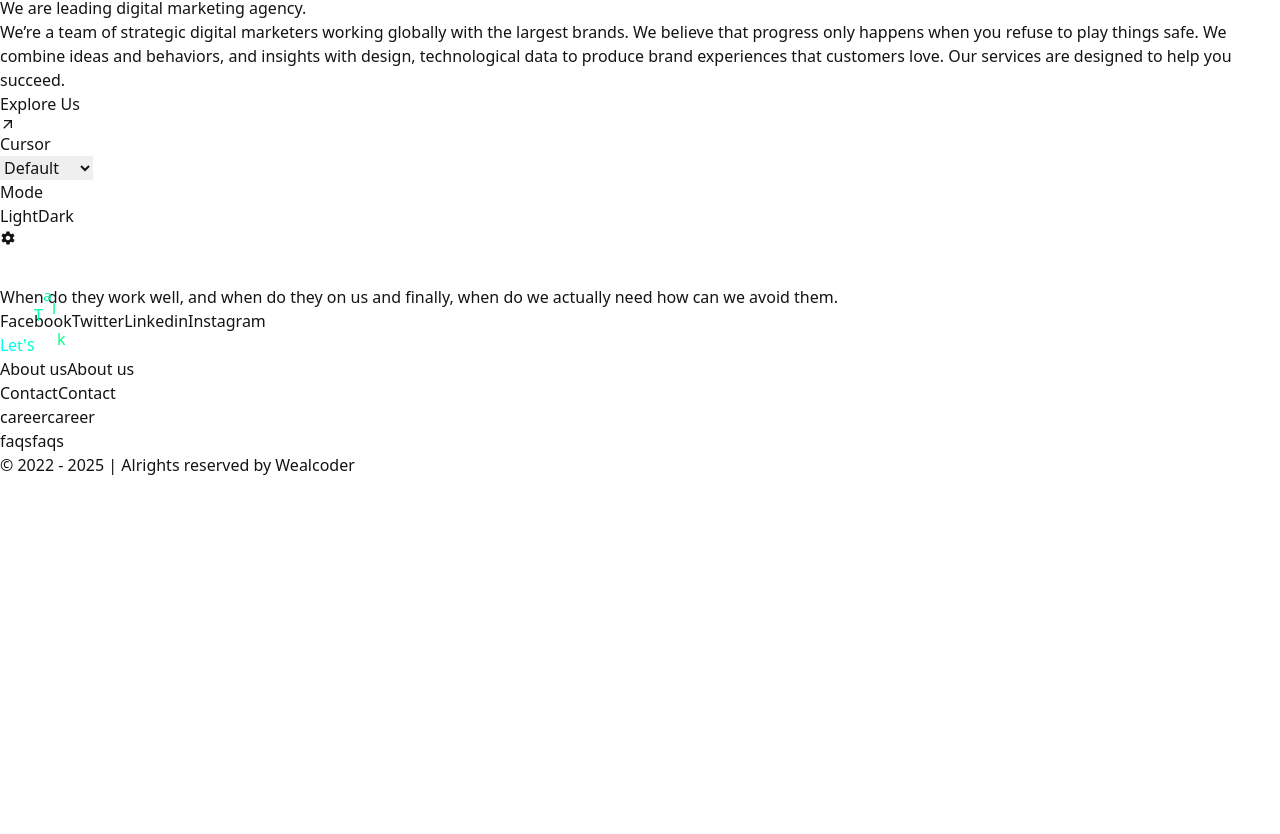
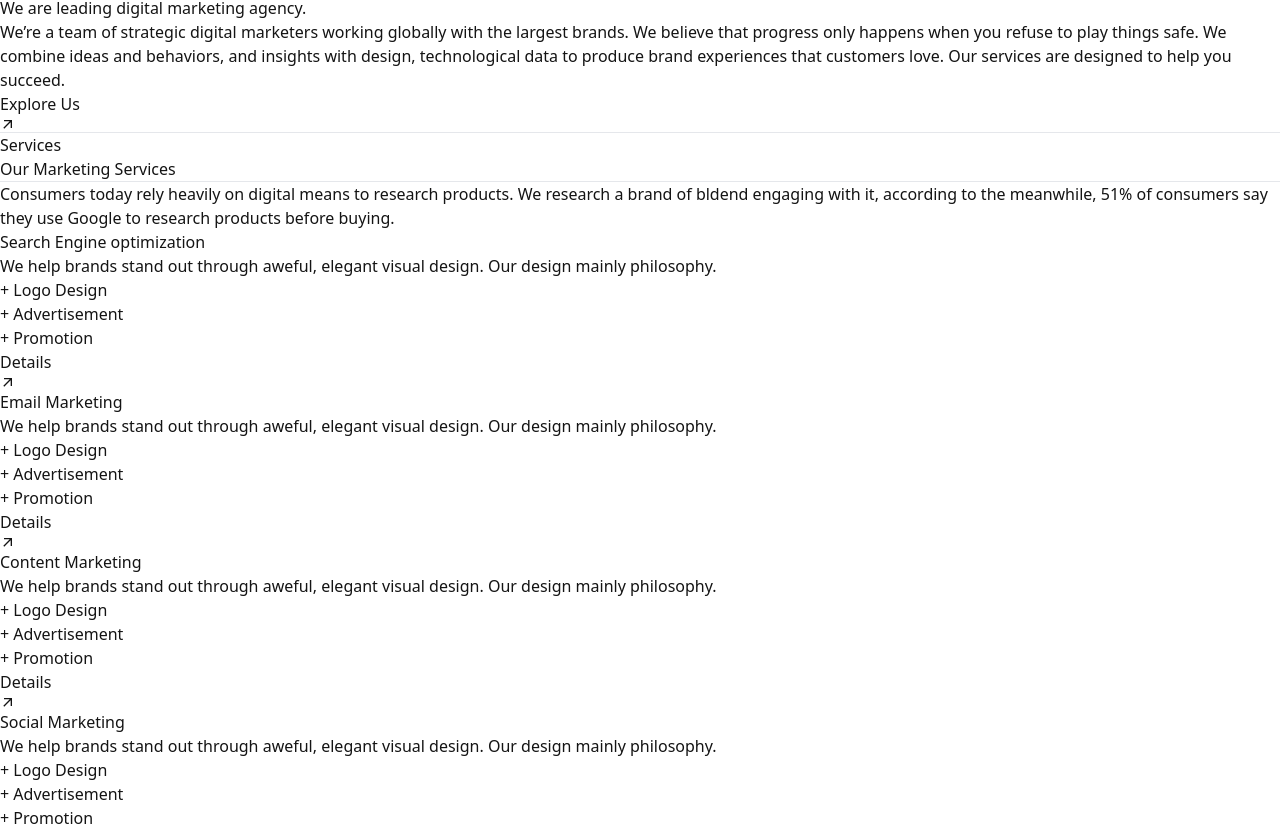
Before and after one commit to Nafiz-Al-Turabi/axtra-digital-agency-studio, a React (Vite) app: page / in a window 1280 px wide. Shown: the part 1956-2790 px from the top of the page. Before the commit the page ends 2433 px from the top, so only its background shows below. Built offline with nearby package versions, Linux system fonts and the light colour scheme.

Commit message:
Services component UI added

```diff
--- a/src/Components/AboutUs/AboutUs.jsx
+++ b/src/Components/AboutUs/AboutUs.jsx
@@ -37,7 +37,7 @@ const AboutUs = () => {
 
 
     return (
-        <div className='bg-[#121212] py-20 overflow-hidden relative'>
+        <div className='bg-black py-20 overflow-hidden relative'>
             <div className='md:flex lg:flex 2xl:flex justify-between max-w-7xl mx-auto'>
                 <div
                     className='w-full md:w-1/2 lg:w-1/2 2xl:w-1/2 2xl:mt-32'
--- /dev/null
+++ b/src/Components/Services/Services.css
@@ -0,0 +1,25 @@
+button {
+    position: relative;
+    background-color: transparent;
+    /* color: white; */
+    overflow: hidden;
+}
+
+button .hover-bg {
+    position: absolute;
+    top: var(--y, 50%);
+    left: var(--x, 50%);
+    width: 200%;
+    height: 200%;
+    background-color: white;
+    border-radius: 50%;
+    transform: translate(-50%, -50%) scale(var(--scale, 0));
+    transition: transform 1s ease;
+    z-index: 0;
+}
+
+button .explore-us-text {
+    position: relative;
+    z-index: 1;
+    pointer-events: none;
+}
--- /dev/null
+++ b/src/Components/Services/Services.jsx
@@ -0,0 +1,159 @@
+import React, { useState } from 'react';
+import { MdArrowOutward } from 'react-icons/md';
+import { useTheme } from '../../Provider/ThemeContext';
+import './Services.css'
+
+const Services = () => {
+    const [hoverPosition, setHoverPosition] = useState({ x: '50%', y: '50%' });
+    const [isHovered, setIsHovered] = useState(false);
+    const {isDarkMode}=useTheme();
+
+    // for Hover effect on button
+    const handleMouseEnter = (e) => {
+        const button = e.target;
+        const rect = button.getBoundingClientRect();
+        const x = e.clientX - rect.left;
+        const y = e.clientY - rect.top;
+        setHoverPosition({ x: `${x}px`, y: `${y}px` });
+        setIsHovered(true);
+    };
+
+    const handleMouseLeave = () => {
+        setIsHovered(false);
+    };
+    return (
+        <div className='py-20 md:py-56 relative'>
+            <div className='max-w-4xl mx-auto px-4'>
+                <hr className='absolute top-20 left-1/3 w-40 rotate-90 hidden md:block' />
+                <h3 className='text-gray-500 font-bold uppercase mb-5 md:text-left'>Services</h3>
+                <h1 className='text-4xl font-bold uppercase md:text-7xl md:text-left'>Our Marketing Services</h1>
+                <div className='mt-10 md:mt-20 flex flex-col md:flex-row justify-center items-center'>
+                    <hr className='hidden md:block absolute left-1/3 rotate-90 w-40' />
+                    <p className='w-full md:w-96 md:text-left mt-5 md:mt-0 md:ml-96'>
+                        Consumers today rely heavily on digital means to research products. We research a brand of bldend
+                        engaging with it, according to the meanwhile, 51% of consumers say they use Google to research
+                        products before buying.
+                    </p>
+                </div>
+            </div>
+            <div className='max-w-7xl mx-auto mt-20'>
+                <div className='md:flex justify-between gap-6 md:border-t py-16 px-4 space-y-4 md:space-y-0'>
+                    <h1 className='2xl:w-1/4 text-4xl md:text-3xl 2xl:text-4xl font-bold uppercase '>Search Engine optimization</h1>
+                    <div className='md:w-1/2 md:pl-10 2xl:pl-20'>
+                        <p className='md:w-96 md:text-lg font-bold'>We help brands stand out through aweful, elegant visual design. Our design mainly philosophy.</p>
+                        <div className='font-bold mt-5'>
+                            <p>+ Logo Design</p>
+                            <p>+ Advertisement</p>
+                            <p>+ Promotion</p>
+                        </div>
+                    </div>
+                    <div className='w-1/4'>
+                        <button
+                            className='h-40 w-40 border md:float-right border-slate-500 rounded-full relative overflow-hidden hover:text-black duration-1000 ease-in-out mt-10 md:mt-0'
+                            onMouseEnter={handleMouseEnter}
+                            onMouseLeave={handleMouseLeave}
+                            style={{
+                                '--x': hoverPosition.x,
+                                '--y': hoverPosition.y,
+                                '--scale': isHovered ? 3 : 0,
+                            }}
+                        >
+                            <span className='explore-us-text relative z-10 flex justify-center items-center '>Details
+                                <MdArrowOutward />
+                            </span>
+                            <div className='hover-bg'></div>
+                        </button>
+                    </div>
+                </div>
+                <div className='md:flex justify-between gap-6 md:border-t py-16 px-4 space-y-4 md:space-y-0'>
+                    <h1 className='2xl:w-1/4 text-4xl md:text-3xl 2xl:text-4xl font-bold uppercase '>Email Marketing</h1>
+                    <div className='md:w-1/2 md:pl-10 2xl:pl-20'>
+                        <p className='md:w-96 md:text-lg font-bold'>We help brands stand out through aweful, elegant visual design. Our design mainly philosophy.</p>
+                        <div className='font-bold mt-5'>
+                            <p>+ Logo Design</p>
+                            <p>+ Advertisement</p>
+                            <p>+ Promotion</p>
+                        </div>
+                    </div>
+                    <div className='w-1/4'>
+                        <button
+                            className='h-40 w-40 border md:float-right border-slate-500 rounded-full relative overflow-hidden hover:text-black duration-1000 ease-in-out mt-10 md:mt-0'
+                            onMouseEnter={handleMouseEnter}
+                            onMouseLeave={handleMouseLeave}
+                            style={{
+                                '--x': hoverPosition.x,
+                                '--y': hoverPosition.y,
+                                '--scale': isHovered ? 3 : 0,
+                            }}
+                        >
+                            <span className='explore-us-text relative z-10 flex justify-center items-center '>Details
+                                <MdArrowOutward />
+                            </span>
+                            <div className='hover-bg'></div>
+                        </button>
+                    </div>
+                </div>
+                <div className='md:flex justify-between gap-6 md:border-t py-16 px-4 space-y-4 md:space-y-0'>
+                    <h1 className='2xl:w-1/4 text-4xl md:text-3xl 2xl:text-4xl font-bold uppercase '>Content
+                    Marketing</h1>
+                    <div className='md:w-1/2 md:pl-10 2xl:pl-20'>
+                        <p className='md:w-96 md:text-lg font-bold'>We help brands stand out through aweful, elegant visual design. Our design mainly philosophy.</p>
+                        <div className='font-bold mt-5'>
+                            <p>+ Logo Design</p>
+                            <p>+ Advertisement</p>
+                            <p>+ Promotion</p>
+                        </div>
+                    </div>
+                    <div className='w-1/4'>
+                        <button
+                            className='h-40 w-40 border md:float-right border-slate-500 rounded-full relative overflow-hidden hover:text-black duration-1000 ease-in-out mt-10 md:mt-0'
+                            onMouseEnter={handleMouseEnter}
+                            onMouseLeave={handleMouseLeave}
+                            style={{
+                                '--x': hoverPosition.x,
+                                '--y': hoverPosition.y,
+                                '--scale': isHovered ? 3 : 0,
+                            }}
+                        >
+                            <span className='explore-us-text relative z-10 flex justify-center items-center '>Details
+                                <MdArrowOutward />
+                            </span>
+                            <div className='hover-bg'></div>
+                        </button>
+                    </div>
+                </div>
+                <div className='md:flex justify-between gap-6 md:border-t py-16 px-4 space-y-4 md:space-y-0'>
+                    <h1 className='2xl:w-1/4 text-4xl md:text-3xl 2xl:text-4xl font-bold uppercase '>Social
+                    Marketing</h1>
+                    <div className='md:w-1/2 md:pl-10 2xl:pl-20'>
+                        <p className='md:w-96 md:text-lg font-bold'>We help brands stand out through aweful, elegant visual design. Our design mainly philosophy.</p>
+                        <div className='font-bold mt-5'>
+                            <p>+ Logo Design</p>
+                            <p>+ Advertisement</p>
+                            <p>+ Promotion</p>
+                        </div>
+                    </div>
+                    <div className='w-1/4'>
+                        <button
+                            className='h-40 w-40 border md:float-right border-slate-500 rounded-full relative overflow-hidden hover:text-black duration-1000 ease-in-out mt-10 md:mt-0'
+                            onMouseEnter={handleMouseEnter}
+                            onMouseLeave={handleMouseLeave}
+                            style={{
+                                '--x': hoverPosition.x,
+                                '--y': hoverPosition.y,
+                                '--scale': isHovered ? 3 : 0,
+                            }}
+                        >
+                            <span className='explore-us-text relative z-10 flex justify-center items-center '>Details
+                                <MdArrowOutward />
+                            </span>
+                            <div className='hover-bg'></div>
+                        </button>
+                    </div>
+                </div>
+            </div>
+        </div>
+    );
+};
+
+export default Services;
--- a/src/Home/Home.jsx
+++ b/src/Home/Home.jsx
@@ -2,6 +2,7 @@ import React from 'react';
 import Banner from '../Components/Banner/Banner';
 import Brands from '../Components/Brands/Brands';
 import AboutUs from '../Components/AboutUs/AboutUs';
+import Services from '../Components/Services/Services';
 
 const Home = () => {
     return (
@@ -9,6 +10,7 @@ const Home = () => {
             <Banner></Banner>
             <Brands></Brands>
             <AboutUs></AboutUs>
+            <Services></Services>
         </div>
     );
 };
--- a/src/Shared/Footer/Footer.jsx
+++ b/src/Shared/Footer/Footer.jsx
@@ -4,7 +4,7 @@ import './Footer.css'
 
 const Footer = () => {
     return (
-        <div className=' bg-[#121212] text-white '>
+        <div className=' bg-black text-white '>
             <div className='md:flex lg:flex'>
                 <div className=' px-12 py-24 md:border-r md:border-b '>
                     <div>
```
